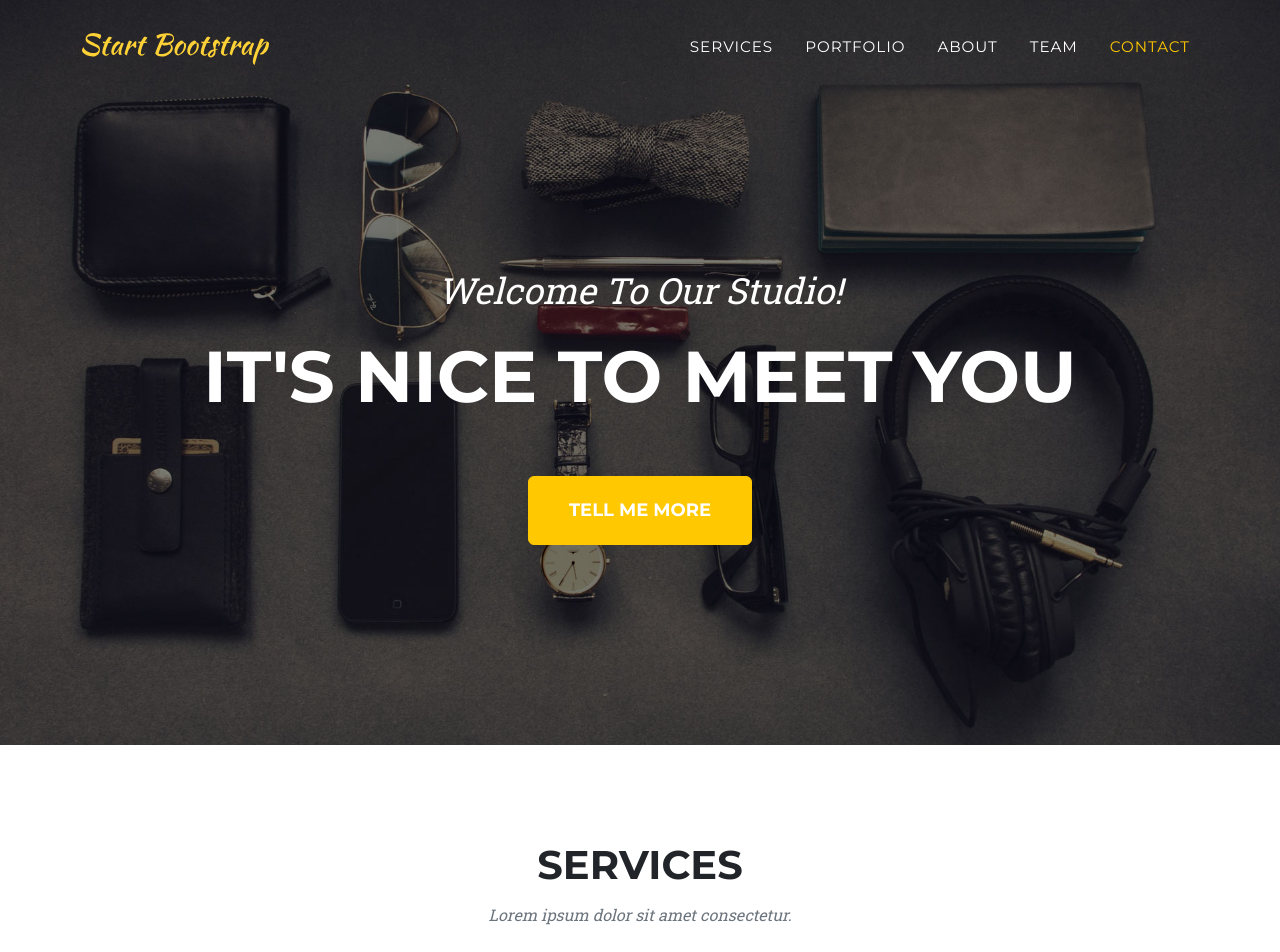
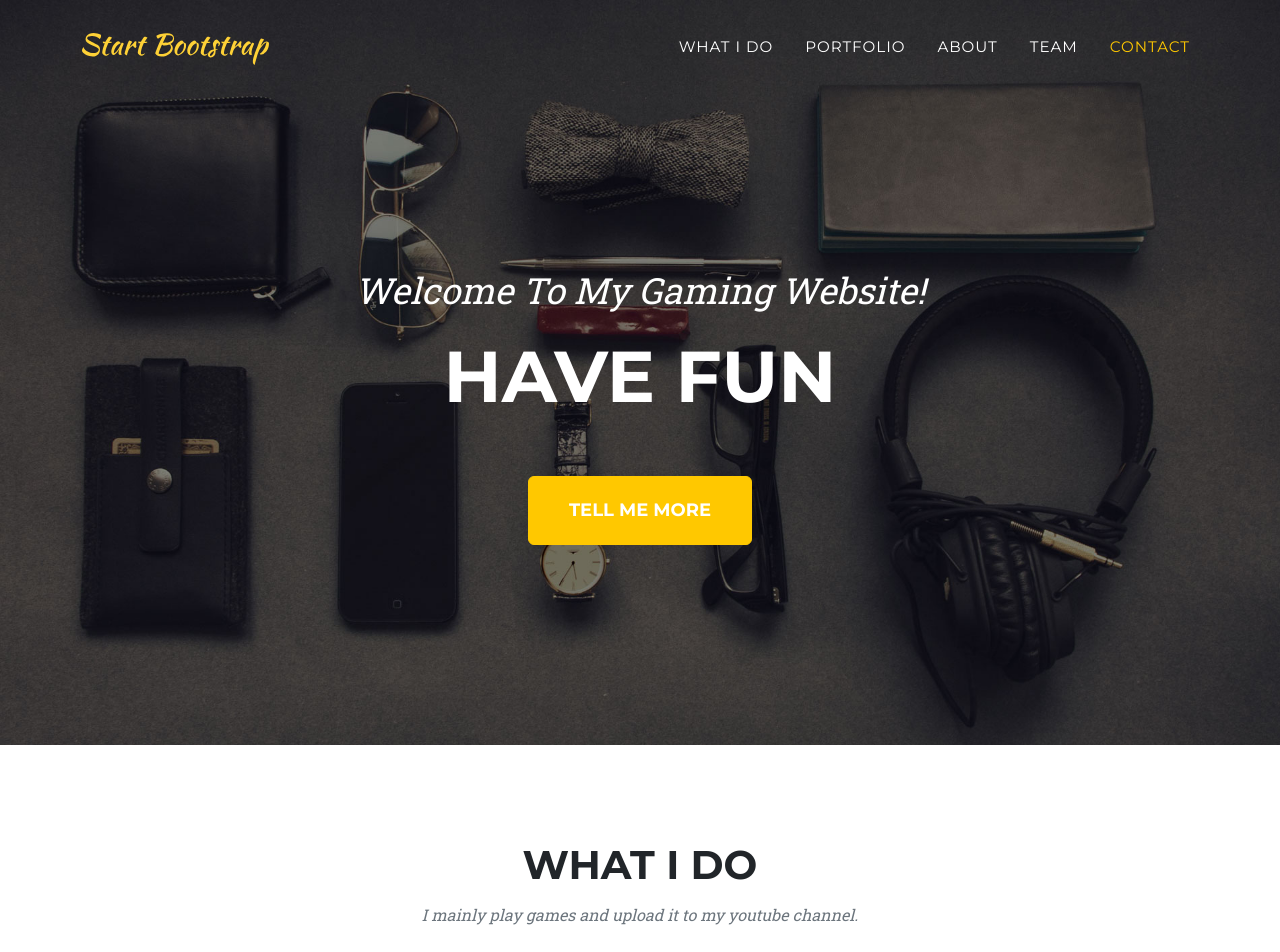
Before and after one commit to cml0322/3420-Charles-Larbie-Repository, a plain HTML site: page index.html in a window 1280 px wide. Shown: the top 952 px of the page. Drawn offline with nearby package versions, Linux system fonts and the light colour scheme; files whose address does not match are found by name.

Commit message:
Update index.html

```diff
--- a/index.html
+++ b/index.html
@@ -27,7 +27,7 @@
                 </button>
                 <div class="collapse navbar-collapse" id="navbarResponsive">
                     <ul class="navbar-nav text-uppercase ms-auto py-4 py-lg-0">
-                        <li class="nav-item"><a class="nav-link" href="#services">Services</a></li>
+                        <li class="nav-item"><a class="nav-link" href="#services">What I Do</a></li>
                         <li class="nav-item"><a class="nav-link" href="#portfolio">Portfolio</a></li>
                         <li class="nav-item"><a class="nav-link" href="#about">About</a></li>
                         <li class="nav-item"><a class="nav-link" href="#team">Team</a></li>
@@ -39,8 +39,8 @@
         <!-- Masthead-->
         <header class="masthead">
             <div class="container">
-                <div class="masthead-subheading">Welcome To Our Studio!</div>
-                <div class="masthead-heading text-uppercase">It's Nice To Meet You</div>
+                <div class="masthead-subheading">Welcome To My Gaming Website!</div>
+                <div class="masthead-heading text-uppercase">Have Fun</div>
                 <a class="btn btn-primary btn-xl text-uppercase" href="#services">Tell Me More</a>
             </div>
         </header>
@@ -48,8 +48,8 @@
         <section class="page-section" id="services">
             <div class="container">
                 <div class="text-center">
-                    <h2 class="section-heading text-uppercase">Services</h2>
-                    <h3 class="section-subheading text-muted">Lorem ipsum dolor sit amet consectetur.</h3>
+                    <h2 class="section-heading text-uppercase">What I Do</h2>
+                    <h3 class="section-subheading text-muted">I mainly play games and upload it to my youtube channel.</h3>
                 </div>
                 <div class="row text-center">
                     <div class="col-md-4">
```
